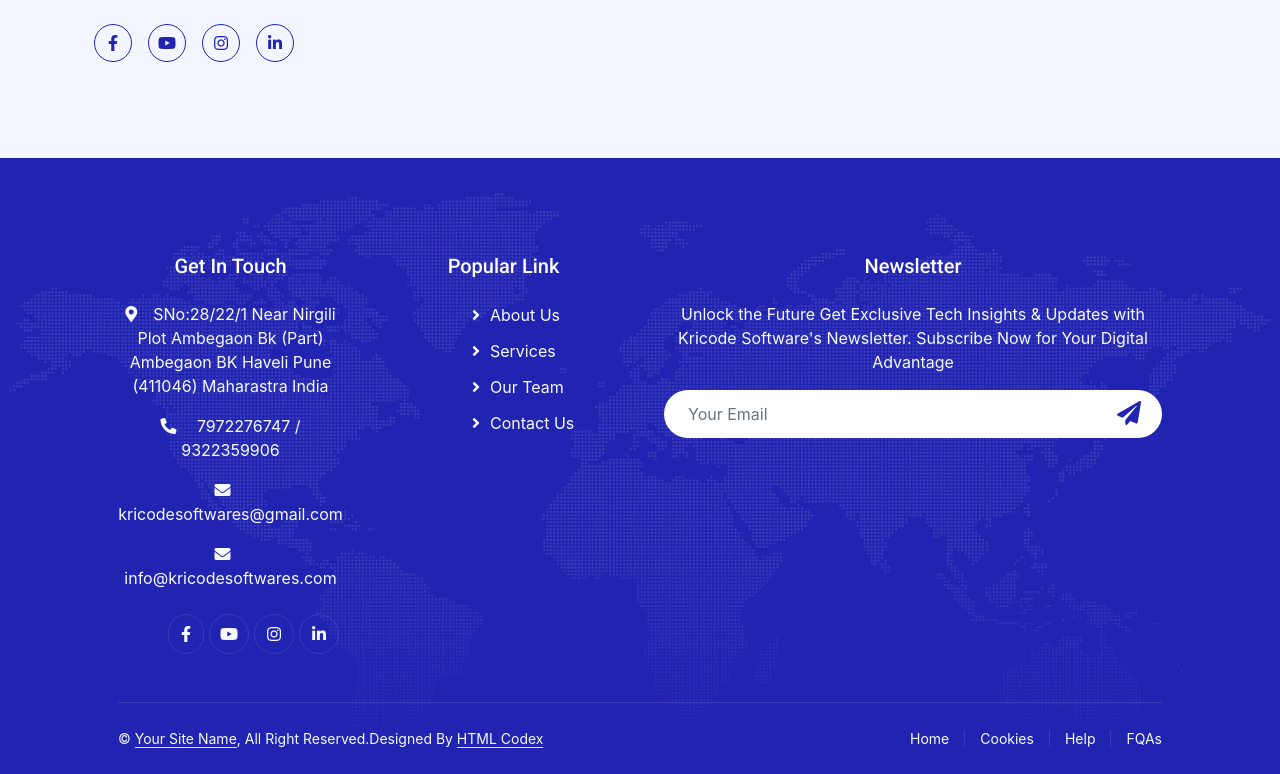
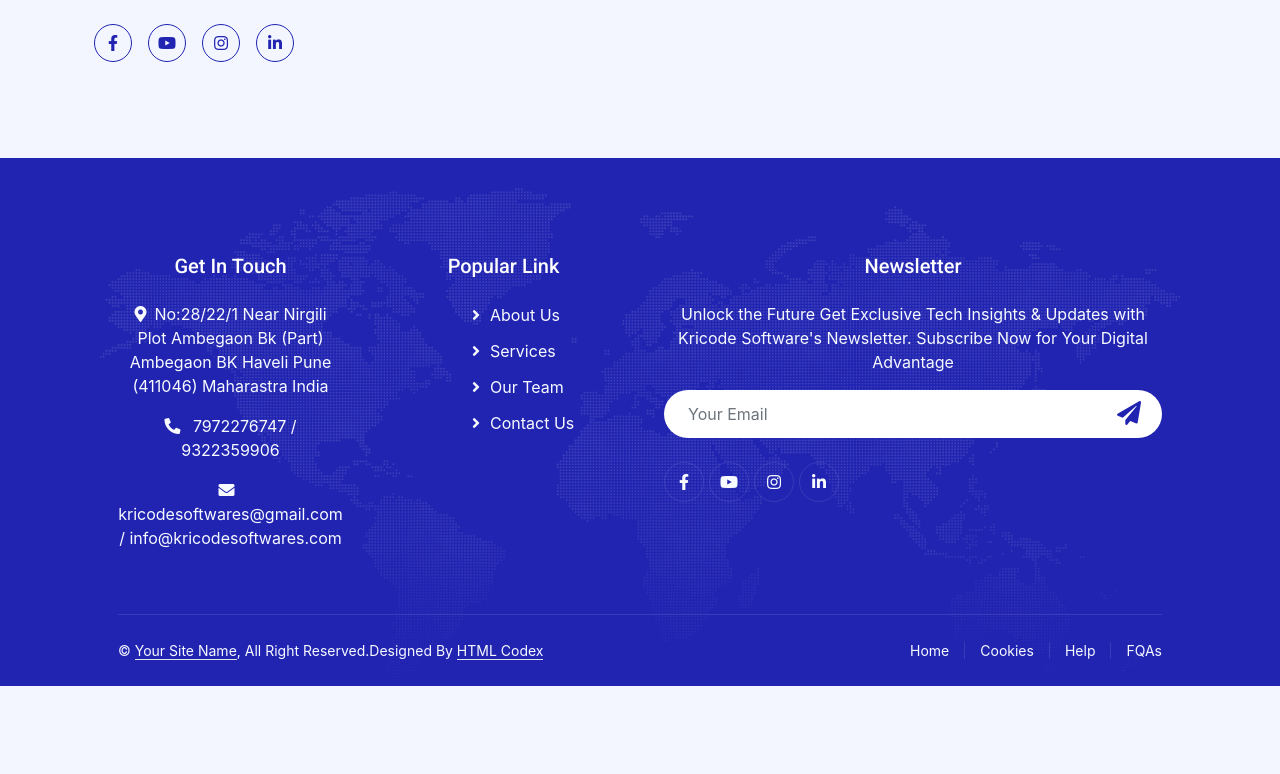
Before and after one commit to HarshalaRavindraChavan/kricodesoftwares, a React (Create React App) app: page /team in a window 1280 px wide. Shown: the part 900-1674 px from the top of the page. After the commit the page ends 1586 px from the top, so only its background shows below. Built offline with nearby package versions, Linux system fonts and the light colour scheme.

Commit message:
:::Work On Footer Page Home Page and index.html Page:::

```diff
--- a/public/index.html
+++ b/public/index.html
@@ -16,7 +16,7 @@
 
     <title>KRICODE-SOFTWARE</title>
     <!-- Favicon -->
-    <link href="img/ea6716f0-689f-4d03-832e-704374658a1c.jpg" rel="icon">
+    <link href="img/e531c87b-4d68-412b-adaa-6f2a683d30ab.jpg" rel="icon">
 
 
     <!-- Google Web Fonts -->
--- a/src/Component/MainComponent/Footer.js
+++ b/src/Component/MainComponent/Footer.js
@@ -12,51 +12,23 @@ const Footer = () => {
           <div className="col-md-6 col-lg-3">
             <h5 className="text-white mb-4">Get In Touch</h5>
             <p>
-              <i className="fa fa-map-marker-alt me-3" />
-              SNo:28/22/1 Near Nirgili Plot Ambegaon Bk (Part) Ambegaon BK Haveli
+              <i className="fa fa-map-marker-alt me-2" />
+              No:28/22/1 Near Nirgili Plot Ambegaon Bk (Part) Ambegaon BK Haveli
               Pune (411046) Maharastra India{" "}
             </p>
             <p>
-              <i className="fa fa-phone-alt me-3" /> 7972276747 / 9322359906{" "}
+              <i className="fa fa-phone-alt me-2" /> 7972276747 / 9322359906{" "}
             </p>
             <p>
-              <i className="fa fa-envelope me-3" />
-              kricodesoftwares@gmail.com{" "}
+              <i className="fa fa-envelope me-2" />
+              kricodesoftwares@gmail.com / info@kricodesoftwares.com{" "}
             </p>
 
             <p>
-              <i className="fa fa-envelope me-3" />
-              info@kricodesoftwares.com{" "}
+              {/* <i className="fa fa-envelope me-3" /> */}
+              {/* info@kricodesoftwares.com{" "} */}
             </p>
-            <div className="d-flex pt-2" style={{ paddingLeft: "50px" }}>
-              {/* <a className="btn btn-outline-light btn-social" href="">
-                <i className="fab fa-twitter" />
-              </a> */}
-              <a
-                className="btn btn-outline-light btn-social"
-                href="https://www.facebook.com/profile.php?id=61556115733343"
-              >
-                <i className="fab fa-facebook-f" />
-              </a>
-              <a
-                className="btn btn-outline-light btn-social"
-                href="https://www.youtube.com/"
-              >
-                <i className="fab fa-youtube" />
-              </a>
-              <a
-                className="btn btn-outline-light btn-social"
-                href="https://www.instagram.com/kricodesoftwares/?hl=en"
-              >
-                <i className="fab fa-instagram" />
-              </a>
-              <a
-                className="btn btn-outline-light btn-social"
-                href="https://www.linkedin.com/company/101652483/admin/feed/posts/"
-              >
-                <i className="fab fa-linkedin-in" />
-              </a>
-            </div>
+
           </div>
           <div className="col-md-6 col-lg-3">
             <h5 className="text-white mb-4  ">Popular Link</h5>
@@ -118,6 +90,35 @@ const Footer = () => {
               >
                 <i className="fa fa-paper-plane text-primary fs-4" />
               </button>
+              <div className="d-flex pt-4" >
+              {/* <a className="btn btn-outline-light btn-social" href="">
+                <i className="fab fa-twitter" />
+              </a> */}
+              <a
+                className="btn btn-outline-light btn-social"
+                href="https://www.facebook.com/profile.php?id=61556115733343"
+              >
+                <i className="fab fa-facebook-f" />
+              </a>
+              <a
+                className="btn btn-outline-light btn-social"
+                href="https://www.youtube.com/"
+              >
+                <i className="fab fa-youtube" />
+              </a>
+              <a
+                className="btn btn-outline-light btn-social"
+                href="https://www.instagram.com/kricodesoftwares/?hl=en"
+              >
+                <i className="fab fa-instagram" />
+              </a>
+              <a
+                className="btn btn-outline-light btn-social"
+                href="https://www.linkedin.com/company/101652483/admin/feed/posts/"
+              >
+                <i className="fab fa-linkedin-in" />
+              </a>
+            </div>
             </div>
           </div>
         </div>
--- a/src/Component/MainComponent/Home.js
+++ b/src/Component/MainComponent/Home.js
@@ -126,7 +126,7 @@ const Home = () => {
                   About Us
                 </h6>
                 <h2 className="mt-2" style={{ fontSize: "20px" }}>
-                 Landscape Kricode Softwares,
+                Building Tomorrow's Digital Landscape Kricode Softwares,
                   Leading with Data Science, Quality Testing, Mobile App, And
                   Web Development Expertise
                 </h2>
```
Also changed, not shown: public/img/e531c87b-4d68-412b-adaa-6f2a683d30ab.jpg (added).
